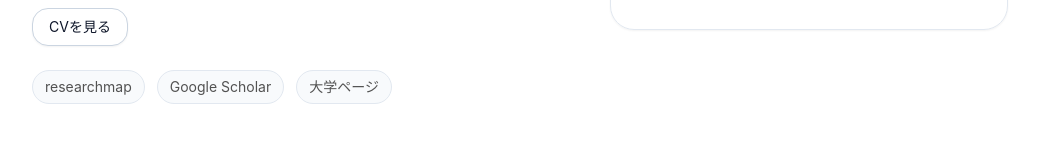
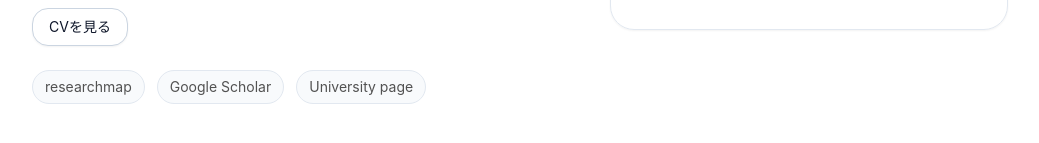
Before and after one commit to aya-ishizeki/site, a React (Vite) app: page / in a window 1280 px wide. Shown: the part 521-664 px from the top of the page, without its empty margins (120-1159 px from the left). Built offline with nearby package versions, Linux system fonts and the light colour scheme; the HTML template or start-up script is replaced by a standard one.

Commit message:
Update App.tsx

```diff
--- a/src/App.tsx
+++ b/src/App.tsx
@@ -52,7 +52,7 @@ type LocaleText = {
   grantItems: TimelineItem[];
   visitItems: TimelineItem[];
   quickLinks: string[];
-  externalLinks: string[];
+  externalLinks: PaperLink[];
 };
 
 export default function App() {
@@ -540,7 +540,11 @@ export default function App() {
           },
         ],
         quickLinks: ["研究を見る", "論文を見る", "講演を見る", "講義情報を見る", "CVを見る"],
-        externalLinks: ["researchmap", "Google Scholar", "大学ページ"],
+       externalLinks: [
+  { label: "researchmap", url: "https://researchmap.jp/aya-ishizeki" },
+  { label: "Google Scholar", url: "https://scholar.google.com/citations?user=uDeaq1IAAAAJ" },
+  { label: "University page", url: "https://www.rimath.saitama-u.ac.jp/staff/" },
+],
       };
     }
 
@@ -842,16 +846,19 @@ export default function App() {
           </div>
 
           <div className="mt-6 flex flex-wrap gap-3 text-sm text-neutral-600">
-            {t.externalLinks.map((label: string) => (
-              <span
-                key={label}
-                className="rounded-full border border-slate-200 bg-slate-50 px-3 py-1.5 hover:border-pink-200"
-              >
-                {label}
-              </span>
-            ))}
+  {t.externalLinks.map((link: PaperLink) => (
+    <a
+      key={link.label}
+      href={link.url}
+      target="_blank"
+      rel="noreferrer"
+      className="rounded-full border border-slate-200 bg-slate-50 px-3 py-1.5 hover:border-pink-200"
+    >
+      {link.label}
+    </a>
+  ))}
+</div>
           </div>
-        </div>
 
         <aside className="space-y-5">
           <div className="rounded-3xl border border-slate-200 bg-white/90 p-6 shadow-sm">
```
